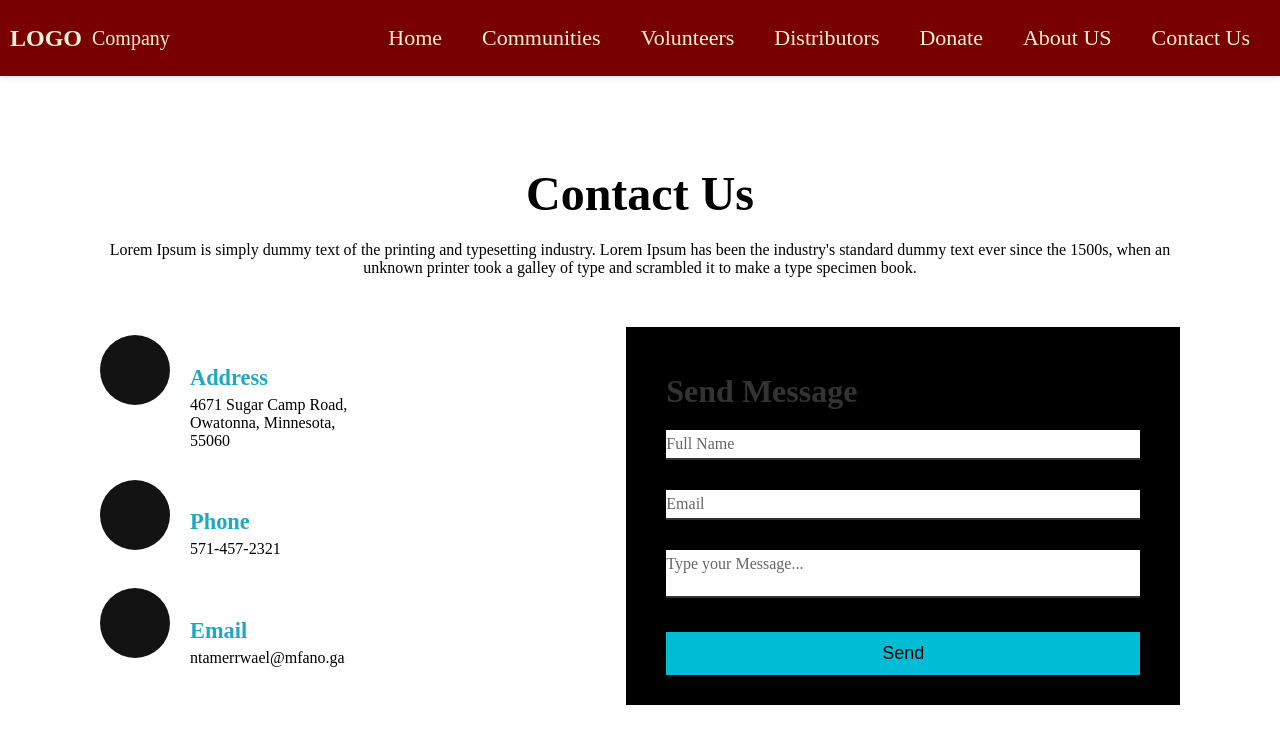
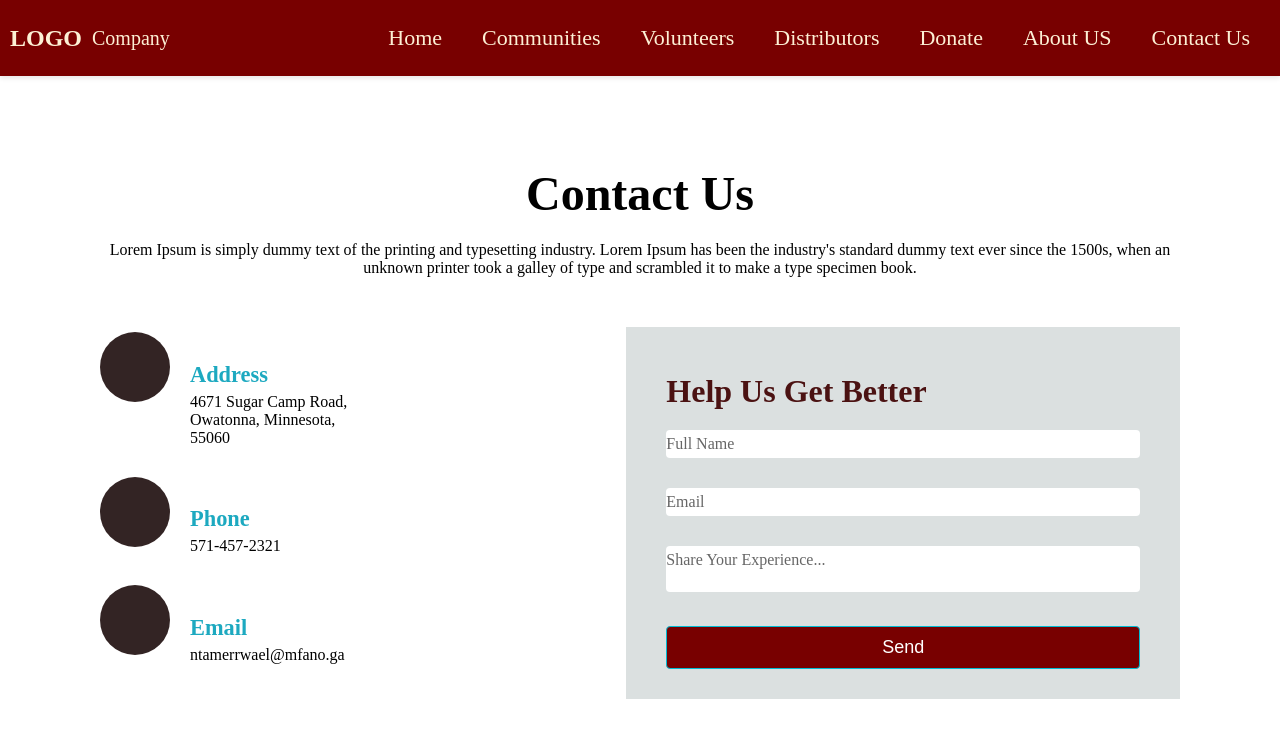
Before and after one commit to shrihari-joshi/Share_Plate, a React (Create React App) app in the folder app/: page /contactus in a window 1280 px wide. Shown: the top 744 px of the page. Built offline with nearby package versions, Linux system fonts and the light colour scheme.

Commit message:
Changes In Contact us

```diff
--- a/app/src/Components/ContactUs/Contactus.css
+++ b/app/src/Components/ContactUs/Contactus.css
@@ -28,7 +28,19 @@ body::after {
   width: 100%;
   background-color: rgba(0,0,0,0.8);*
 } */
-
+.baba{
+    display: flex;
+    display: flex;
+    background-image: url('./image.png');
+    overflow:hidden;
+    background-repeat: no-repeat;
+    background-size: cover;
+    background-position:center;
+    height: 100vh;
+    width: 100vw;
+    margin: 0;
+    padding: 0;
+}
 section {
   position: relative;
   z-index: 3;
@@ -62,7 +74,7 @@ section {
 
 .row  {
   display: flex;
-  flwx-wrap: wrap;
+  flx-wrap: wrap;
   align-items: center;
   justify-content: space-between;
 }
@@ -79,7 +91,7 @@ section {
 .contact-info-icon {
   height: 70px;
   width: 70px;
-  background-color: #131313;
+  background-color: #332424;
   text-align: center;
   border-radius: 50%;
 }
@@ -105,7 +117,7 @@ section {
 }
 
 .contact-form {
-  background-color: #000000;
+  background-color: #dbe0e0;
   padding: 40px;
   width: 45%;
   padding-bottom: 20px;
@@ -116,7 +128,7 @@ section {
   font-weight: bold;
   font-size: 2em;
   margin-bottom: 10px;
-  color: #333;
+  color: #4b1212;
 }
 
 .contact-form .input-box {
@@ -132,7 +144,7 @@ section {
   font-size: 16px;
   margin: 10px 0;
   border: none;
-  border-bottom: 2px solid #333;
+  border-radius: 4px;
   outline: none;
   resize: none;
 }
@@ -150,7 +162,7 @@ section {
 
 .contact-form .input-box input:focus ~ span,
 .contact-form .input-box textarea:focus ~ span{
-  color: #e91e63;
+  color: #771d1d;
   font-size: 12px;
   transform: translateY(-20px);
 }
@@ -158,8 +170,8 @@ section {
 .contact-form .input-box input[type="submit"]
 {
   width: 100%;
-  background: #00bcd4;
-  color: #040404;
+  background: #780000;
+  color: #ffffff;
   border: none;
   cursor: pointer;
   padding: 10px;
@@ -167,6 +179,9 @@ section {
   border: 1px solid #00bcd4;
   transition: 0.5s;
 }
+.submit:hover {
+    background-color: #9a0505;
+  }
 
 .contact-form .input-box input[type="submit"]:hover
 {
--- a/app/src/Components/ContactUs/Contactus.jsx
+++ b/app/src/Components/ContactUs/Contactus.jsx
@@ -5,7 +5,7 @@ import './Contactus.css'
 const Contactus = () => {
 
     return (
-        <div>
+        <div className='Baba'>
             <section>
 
                 <div class="section-header">
@@ -55,7 +55,7 @@ const Contactus = () => {
 
                         <div class="contact-form">
                             <form action="" id="contact-form">
-                                <h2>Send Message</h2>
+                                <h2>Help Us Get Better</h2>
                                 <div class="input-box">
                                     <input type="text" required="true" name=""/>
                                         <span>Full Name</span>
@@ -68,7 +68,7 @@ const Contactus = () => {
 
                                 <div class="input-box">
                                     <textarea required="true" name=""></textarea>
-                                    <span>Type your Message...</span>
+                                    <span>Share Your Experience...</span>
                                 </div>
 
                                 <div class="input-box">
--- a/app/src/Components/Homepage/Homepage.css
+++ b/app/src/Components/Homepage/Homepage.css
@@ -5,7 +5,7 @@
   background-repeat: no-repeat;
   background-size: cover;
 } */
-body, html {
+body {
   overflow: hidden;
 }
 .Head{
```
Also changed, not shown: app/src/Components/ContactUs/image.png (added).
